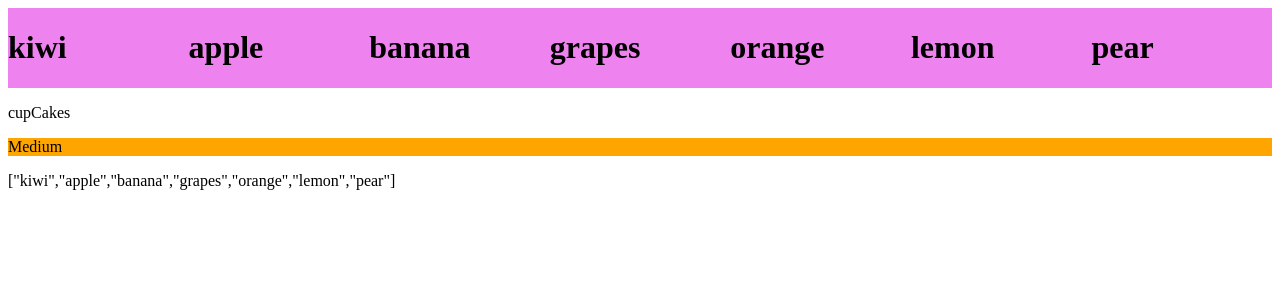
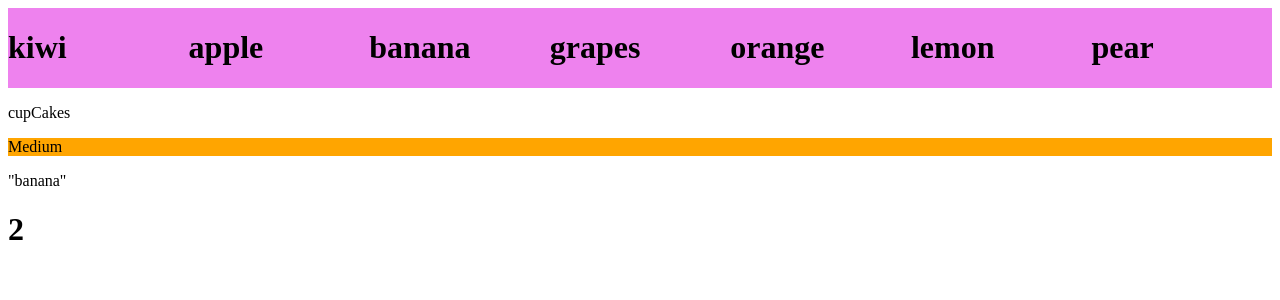
Before and after one commit to Thandekaportiap/JavaScript_Exercises, a React (Vite) app: page / in a window 1280 px wide. Shown: the top 300 px of the page. Built offline with nearby package versions, Linux system fonts and the light colour scheme.

Commit message:
subtration funtion

```diff
--- a/src/App.jsx
+++ b/src/App.jsx
@@ -21,7 +21,7 @@ const App = ()  => {
   fruits.push("lemon")
   fruits.push("pear")
 
-  localStorage.setItem("fruits", JSON.stringify(fruits))
+  localStorage.setItem("fruits", JSON.stringify(fruits[2]))
   const localData = localStorage.getItem("fruits");
 
 
@@ -72,6 +72,10 @@ const App = ()  => {
     }
   ];
 
+  const subtractin = (num1, num2) => {
+let difference = num2 - num1;
+return difference;
+  }
 
 
 
@@ -92,6 +96,9 @@ const App = ()  => {
    <div>
     <p> {localData}</p>
    </div>
+   <div>
+    <h1>{subtractin(8, 10)}</h1>
+   </div>
     </>
   )
 }
```
